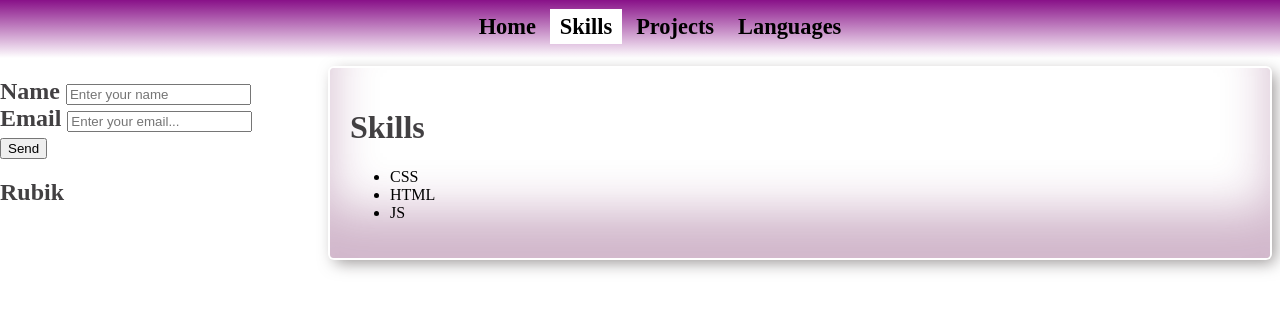
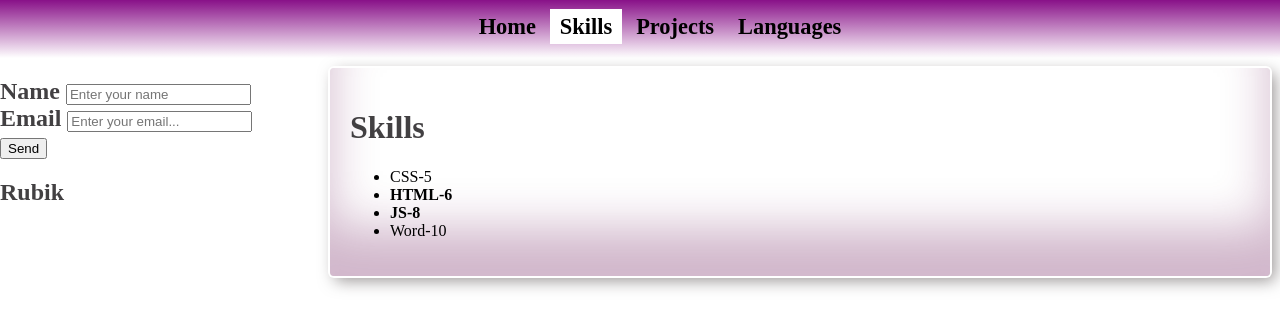
Before and after one commit to sabovoichita/01.github.io, a plain HTML site: page index.html in a window 1280 px wide. Both pictures are taken after a click on the link "Skills". Shown: the part 131-460 px from the top of the page. Drawn offline with Linux system fonts and the light colour scheme.

Commit message:
load and sort Skills

```diff
--- a/index.html
+++ b/index.html
@@ -58,9 +58,9 @@
         <div id="skills" class="page">
           <h1>Skills</h1>
           <ul>
-            <li>CSS</li>
+            <!-- <li>CSS</li>
             <li>HTML</li>
-            <li>JS</li>
+            <li>JS</li> -->
           </ul>
         </div>
         <div id="projects" class="page">
--- a/index.js
+++ b/index.js
@@ -40,5 +40,41 @@ function initEvents() {
   });
 }
 
+function sortSkillsByEndorcements(a, b) {
+  console.info("sort", a, b);
+  return b.endorcements - a.endorcements;
+}
+
+function sortByName(a, b) {
+  return a.name.localeCompare(b.name);
+}
+function showSkills(skills) {
+  skills.sort(sortByName);
+  //   skills.sort(sortSkillsByEndorcements);
+
+  const ul = $("#skills ul");
+
+  const text = skills.map((skill) => {
+    let cls = "";
+    if (skill.favorite == true) {
+      cls = "favorite";
+    }
+
+    console.info("%o (&o)", skill.favorite, cls);
+    return `<li class = "${cls}">${skill.name}<span>-${skill.endorcements}</span></li>`;
+  });
+  console.warn(text);
+  ul.innerHTML = text.join("");
+}
+
+function loadSkills() {
+  fetch("skills.json").then((r) => {
+    r.json().then((skills) => {
+      showSkills(skills);
+    });
+  });
+}
+
 showPage(activePage);
 initEvents();
+loadSkills();
--- /dev/null
+++ b/skills.json
@@ -0,0 +1,6 @@
+[
+  { "name": "HTML", "endorcements": 6, "favorite": true },
+  { "name": "CSS", "endorcements": 5 },
+  { "name": "JS", "endorcements": 8, "favorite": true },
+  { "name": "Word", "endorcements": 10, "favorite": false }
+]
--- a/style.css
+++ b/style.css
@@ -85,3 +85,7 @@ h2 {
   box-shadow: inset 0 -3em 3em rgba(102, 18, 84, 0.3), 0 0 0 2px white,
     0.3em 0.3em 1em rgba(85, 78, 78, 0.6);
 }
+
+.favorite {
+  font-weight: bold;
+}
```
